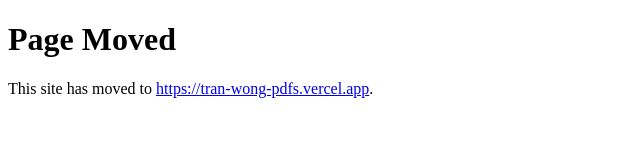
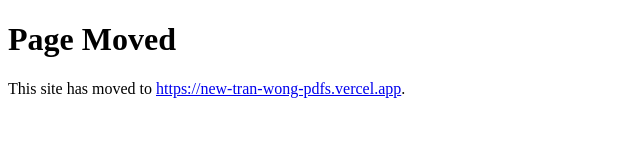
Before and after one commit to dopplertgy-cmd/custom_http, a website: page frontend/index.html in a window 1280 px wide. Shown: the full height of the page, 0-640 px from the left. Drawn offline with Linux system fonts and the light colour scheme.

Commit message:
Update index.html

```diff
--- a/frontend/index.html
+++ b/frontend/index.html
@@ -6,6 +6,6 @@
 </head>
 <body>
   <h1>Page Moved</h1>
-  <p>This site has moved to <a href="https://tran-wong-pdfs.vercel.app">https://tran-wong-pdfs.vercel.app</a>.</p>
+  <p>This site has moved to <a href="https://new-tran-wong-pdfs.vercel.app">https://new-tran-wong-pdfs.vercel.app</a>.</p>
 </body>
 </html>
```
